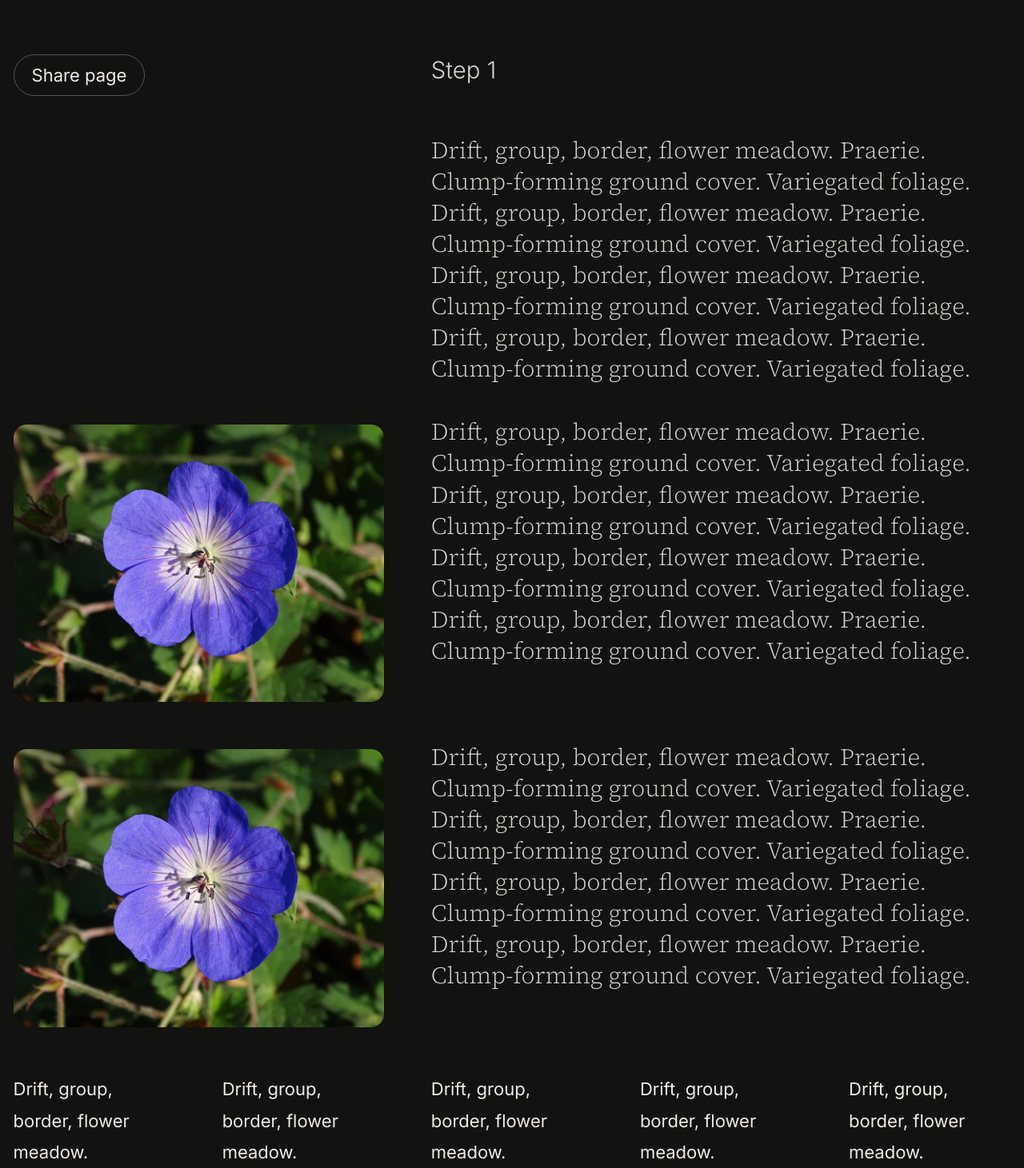
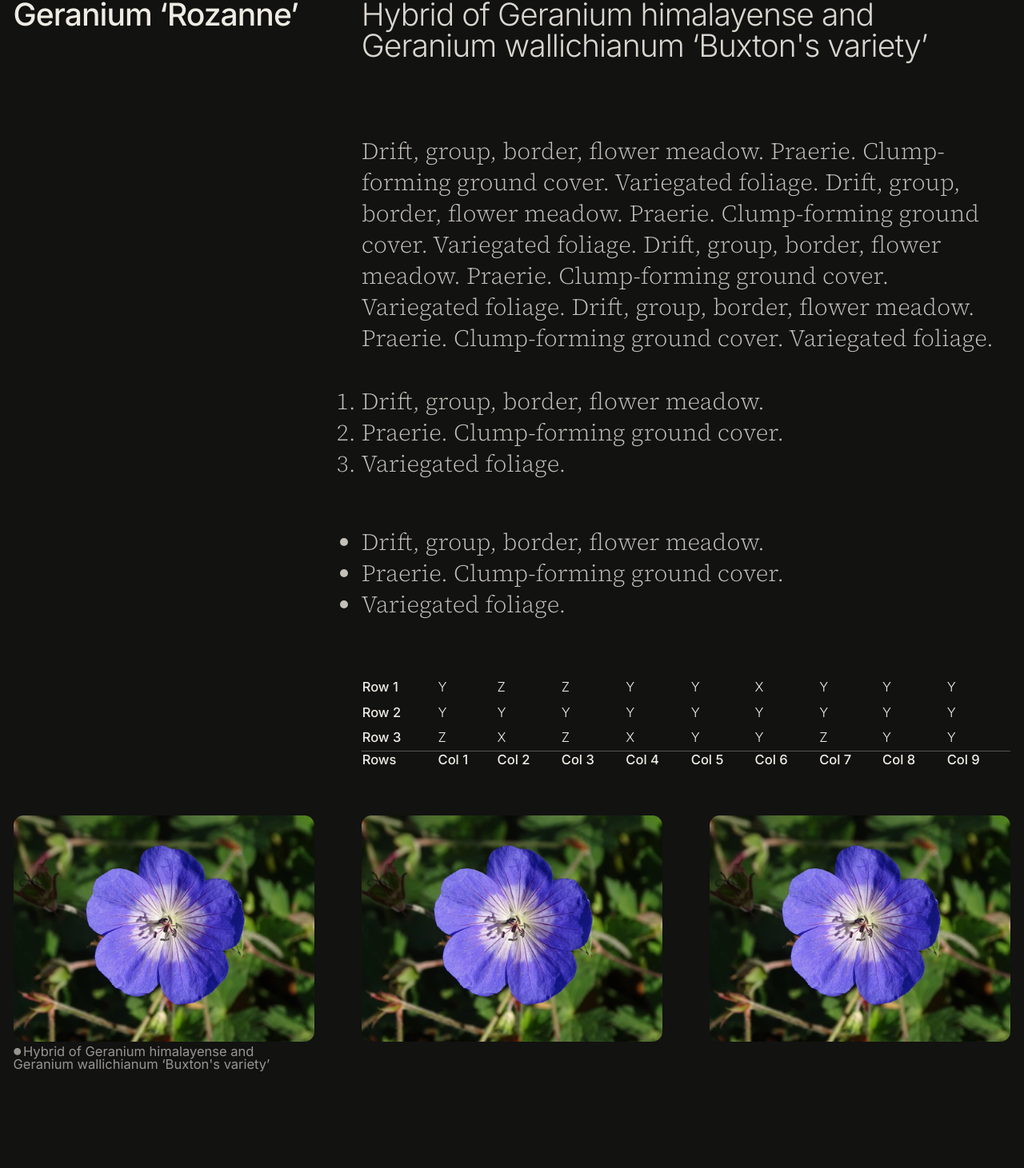
Before and after one commit to bobbyvanrijn/hardyards, a Next.js app: page /playground in a window 1280 px wide. Shown: the part 189-1650 px from the top of the page at 80% size. After the commit the page ends 1529 px from the top, so only its background shows below. Built offline with nearby package versions, Linux system fonts and the light colour scheme.

Commit message:
feature: Big ole tweak

```diff
--- a/components/Carousel.module.css
+++ b/components/Carousel.module.css
@@ -1,6 +1,6 @@
 .carousel {
     display: flex;
-    gap: var(--scale-8);
+    gap: var(--scale-9);
 
     list-style: none;
     margin-block: 0;
@@ -21,7 +21,7 @@
 
 .carousel__item {
     flex: 0 0 auto;
-    width: clamp(18rem, 40vw, 30rem);
+    width: clamp(16rem, 40vw, 30rem);
 
     position: relative;
     z-index: 1;
@@ -37,7 +37,7 @@
     aspect-ratio: 3/4;
     width: 100%;
     height: auto;
-    border-radius: var(--scale-5);
+    border-radius: var(--scale-6);
 }
 
 .carousel__title {
--- a/components/Navigation.js
+++ b/components/Navigation.js
@@ -28,7 +28,7 @@ export default function Navigation() {
                 </li>
             </ul>
 
-
+            <div className='body-text'>
                 <div>
                     © 2023. All rights reserved.
                 </div>
@@ -38,6 +38,7 @@ export default function Navigation() {
                 <div>
                     Typeset in Source Serif 4 by Frank Grießhammer and Inter by Rasmus Andersson.
                 </div>
+            </div>
         </nav>
     )
 }
--- a/components/Navigation.module.css
+++ b/components/Navigation.module.css
@@ -8,14 +8,15 @@
 
     --leading-lineheight: var(--type-xl);
     font-size: var(--type-xl);
-    font-weight: 300;
+    font-weight: 250;
+    letter-spacing: -.05em;
     line-height: 1.15;
     margin-block: var(--scale-1);
 }
 
 .navigation a {
     display: block;
-    margin-top: var(--scale-5);
+    margin-top: var(--scale-6);
 }
 
 .navigation sup {
@@ -24,6 +25,6 @@
     margin-top: -4rem;
 
     font-size: .5em;
-    font-weight: 500;
-    opacity: var(--alpha-5);
+    font-weight: 400;
+    opacity: var(--alpha-7);
 }
--- a/pages/playground.module.css
+++ b/pages/playground.module.css
@@ -1,86 +1,131 @@
-.playground {
-    --grid-unit: var(--scale-4);
+.grid {
+    --grid-unit: var(--type-md);
+    --leading-lineheight: var(--grid-unit);
 
     display: grid;
     gap: calc(var(--grid-unit) * 1.5);
     line-height: var(--grid-unit);
 
-    padding: 0 var(--scale-7) var(--scale-7);
-    /* background: rgb(var(--white));
-    color: rgb(var(--black)); */
+    margin: var(--scale-7);
 
-    /* padding-top: var(--scale-5); */
-    /* border-top: 1px solid rgb(var(--white) / var(--alpha-3)); */
-
-    /* background-image: linear-gradient(red 0%, red 5%, transparent 5%, transparent 50%, red 50%, red 52.5%, transparent 52.5%, transparent); */
+    /* background-image: linear-gradient(red 0%, red 5%, transparent 5%, transparent 50%, red 50%, red 52.5%, transparent 52.5%, transparent);
     background-size: 100% var(--grid-unit);
     background-position: 0 var(--grid-unit);
-    background-repeat: repeat;
+    background-repeat: repeat; */
+}
+
+.grid__field {
+    --leading-lineheight: var(--grid-unit);
+    line-height: var(--grid-unit);
+    padding: 0;
+    margin: 0;
 }
 
 @media screen and (min-width: 50rem) {
-    .playground {
-        grid-template-columns: repeat(5, 1fr);
+    .grid {
+        grid-template-columns: 2fr 2fr 2fr;
+        grid-auto-rows: minmax(calc(var(--leading-lineheight) * 3), auto);
+    }
+
+    .grid__field[grid-area='1'] {
+        grid-column: 1;
+    }
+
+    .grid__field[grid-area='2'] {
+        grid-column: 2;
+    }
+
+    .grid__field[grid-area='3'] {
+        grid-column: 3;
+    }
+
+    .grid__field[grid-area='2/3'] {
+        grid-column: 2/4;
+    }
+
+    .grid__field[grid-area='1/3'] {
+        grid-column: 1/4;
     }
 }
 
-.playground h1, .playground h2, .playground h3 {
-    line-height: inherit;
-}
-
-.playgroundTitle {
-    --leading-lineheight: var(--grid-unit);
-
-    font-size: var(--type-md);
-    font-weight: 550;
-    letter-spacing: -.025em;
-
-    margin-bottom: calc(var(--grid-unit) / 2);
-}
-
-.playground img {
-    border-radius: var(--scale-7);
+.grid img {
+    border-radius: var(--scale-8);
     display: block;
     max-width: 100%;
-    height: 100%;
     object-fit: cover;
 }
 
-@media screen and (min-width: 50rem) {
-    .playground img {
-        grid-column: 1/3;
+@media screen and (max-width: 50rem) {
+    .grid img {
+        max-height: 10rem;
+    }
+
+    .grid ol, .grid ul {
+        margin-left: .9em;
     }
 }
 
-.playgroundParagraph {
-    --leading-lineheight: var(--grid-unit);
-
-    line-height: var(--leading-lineheight);
-    font-size: var(--type-sm);
-    font-weight: 350;
-
-    /* margin-top: calc(var(--grid-unit) / 6); */
-    font-variation-settings: 'opsz' 45;
-    margin-bottom: 0;
-    opacity: var(--alpha-9);
+@media screen and (min-width: 50rem) {
+    .grid img {
+        height: 100%;
+    }
 }
 
-.playgroundLead {
-    --leading-lineheight: var(--grid-unit);
-    font-size: var(--type-md);
-    font-weight: 350;
-    letter-spacing: -.025em;
-    line-height: var(--grid-unit);
-
-    /* font-variation-settings: 'opsz' 50; */
-    /* margin-bottom: calc(var(--grid-unit) / 2); */
-    opacity: var(--alpha-9);
+.grid figure {
+    position: relative;
 }
 
+.grid figcaption {
+    font-size: var(--type-xxs);
+    line-height: 1;
+    line-clamp: 2;
+
+    margin-top: .25em;
+
+    opacity: var(--alpha-6);
+}
+
+.grid figcaption:before {
+    display: inline-block;
+    content: '●';
+    vertical-align: middle;
+    font-size: 1.25em;
+    margin-top: -.4em;
+    margin-bottom: -.2em;
+    margin-left: -.05em;
+    margin-right: .05em;
+}
 
 @media screen and (min-width: 50rem) {
-    .playgroundParagraph,
-    .playgroundLead {
-        grid-column: 3/6;
+    .grid figcaption {
+        position: absolute;
+        top: 100%;
+        left: 0;
+
+        display: -webkit-box;
+        -webkit-line-clamp: 2;
+        -webkit-box-orient: vertical;
+        overflow: hidden;
     }
 }
+
+.grid table {
+    font-size: var(--type-xxs);
+    border-collapse: collapse;
+    border-color: rgb(var(--foreground) / var(--alpha-4));
+    font-weight: var(--font-weight-normal);
+    line-height: 1.2em;
+}
+
+.grid th {
+    text-align: left;
+    font-weight: var(--font-weight-bold);
+}
+
+.grid tfoot th {
+    border-top: 1px solid rgb(var(--foreground) / var(--alpha-3));
+}
+
+.grid thead th {
+    border-bottom: 1px solid rgb(var(--foreground) / var(--alpha-3));
+}
--- a/pages/playground.tsx
+++ b/pages/playground.tsx
@@ -7,48 +7,145 @@ import styles from './playground.module.css';
 export default function Playground() {
     const router = useRouter();
 
-    async function share() {
-        const sharable = {
-            title: 'Playground',
-            text: 'Description',
-            url: router.route
-        };
+    async function share(
+        sharable: {
+            title: string,
+            description: string,
+            url: string
+        }
+    ) {
         try {
             await navigator.share( sharable );
         } catch (err) {
             console.error(err);
         }
     }
+
     return (
         <>
-            <HeaderSpacer />
-            <div className={styles.playground}>
-                <div className={styles.playgroundTitle}>
-                    <div className='trim-both'>
+            <div className={styles.grid}>
+                <HeaderSpacer />
+
+                <div className={styles.grid__field} grid-area='1'>
+                    <h1 className='trim-both'>
                         Geranium ‘Rozanne’
-                    </div>
+                    </h1>
                 </div>
 
-                <p className={`${styles.playgroundLead} trim-both trim-both--source`}>
+                <p
+                    className={`${styles.grid__field} lead trim-both`}
+                    grid-area='2/3'
+                >
                     Hybrid of Geranium himalayense and Geranium wallichianum ‘Buxton&apos;s variety’
                 </p>
-                <div>
-                    <div onClick={share} className='pill'>
-                        <div className='trim-both'>Share page</div>
-                    </div>
-                </div>
 
-                {/* FIELD */}
-                <div className={`${styles.playgroundParagraph}`}>
-                    Step 1
-                </div>
-
-                <p className={`${styles.playgroundParagraph} body-text trim-both trim-both--source`}>
+                <p
+                    className={`${styles.grid__field} body-text trim-both trim-both--source`}
+                    grid-area='2/3'
+                >
                     Drift, group, border, flower meadow. Praerie. Clump-forming ground cover. Variegated foliage. Drift, group, border, flower meadow. Praerie. Clump-forming ground cover. Variegated foliage. Drift, group, border, flower meadow. Praerie. Clump-forming ground cover. Variegated foliage. Drift, group, border, flower meadow. Praerie. Clump-forming ground cover. Variegated foliage.
                 </p>
-                {/* / FIELD */}
 
-                <Image
+                <ol
+                    className={`${styles.grid__field} body-text trim-both trim-both--source`}
+                    grid-area='2/3'
+                >
+                    <li>Drift, group, border, flower meadow.</li>
+                    <li>Praerie. Clump-forming ground cover.</li>
+                    <li>Variegated foliage.</li>
+                </ol>
+
+                <ul
+                    className={`${styles.grid__field} body-text trim-both trim-both--source`}
+                    grid-area='2/3'
+                >
+                    <li>Drift, group, border, flower meadow.</li>
+                    <li>Praerie. Clump-forming ground cover.</li>
+                    <li>Variegated foliage.</li>
+                </ul>
+
+                <table
+                    className={`${styles.grid__field}`}
+                    grid-area='2/3'
+                    summary="Meaningless data, but table used to test TFOOT behavior in user agents"
+                >
+                    <tfoot>
+                        <tr>
+                            <th>Rows</th>
+                            <th>Col 1</th>
+                            <th>Col 2</th>
+                            <th>Col 3</th>
+                            <th>Col 4</th>
+                            <th>Col 5</th>
+                            <th>Col 6</th>
+                            <th>Col 7</th>
+                            <th>Col 8</th>
+                            <th>Col 9</th>
+                        </tr>
+                    </tfoot>
+
+                    <tbody>
+                        <tr>
+                            <th>Row 1</th>
+                            <td>Y</td>
+                            <td>Z</td>
+                            <td>Z</td>
+                            <td>Y</td>
+                            <td>Y</td>
+                            <td>X</td>
+                            <td>Y</td>
+                            <td>Y</td>
+                            <td>Y</td>
+                        </tr>
+
+                        <tr>
+                            <th>Row 2</th>
+                            <td>Y</td>
+                            <td>Y</td>
+                            <td>Y</td>
+                            <td>Y</td>
+                            <td>Y</td>
+                            <td>Y</td>
+                            <td>Y</td>
+                            <td>Y</td>
+                            <td>Y</td>
+                        </tr>
+
+                        <tr>
+                            <th>Row 3</th>
+                            <td>Z</td>
+                            <td>X</td>
+                            <td>Z</td>
+                            <td>X</td>
+                            <td>Y</td>
+                            <td>Y</td>
+                            <td>Z</td>
+                            <td>Y</td>
+                            <td>Y</td>
+                        </tr>
+                    </tbody>
+                </table>
+
+                <figure
+                    className={styles.grid__field}
+                    grid-area='1'
+                >
+                    <Image
+                        src={'/images/geranium-rozanne.webp'}
+                        sizes='(max-width: 768px) 100vw, (max-width: 1200px) 50vw, 33vw'
+                        alt="Featured image"
+                        height={800}
+                        width={1416}
+                    />
+
+                    <figcaption>
+                        Hybrid of Geranium himalayense and Geranium wallichianum ‘Buxton&apos;s variety’
+                    </figcaption>
+                </figure>
+
+               <Image
+                    className={styles.grid__field}
+                    grid-area='2'
                     src={'/images/geranium-rozanne.webp'}
                     sizes='(max-width: 768px) 100vw, (max-width: 1200px) 50vw, 33vw'
                     alt="Featured image"
@@ -56,36 +153,15 @@ export default function Playground() {
                     width={1416}
                 />
 
-                <p className={`${styles.playgroundParagraph} body-text trim-both trim-both--source`}>
-                    Drift, group, border, flower meadow. Praerie. Clump-forming ground cover. Variegated foliage. Drift, group, border, flower meadow. Praerie. Clump-forming ground cover. Variegated foliage. Drift, group, border, flower meadow. Praerie. Clump-forming ground cover. Variegated foliage. Drift, group, border, flower meadow. Praerie. Clump-forming ground cover. Variegated foliage.
-                </p>
-
                 <Image
+                    className={styles.grid__field}
+                    grid-area='3'
                     src={'/images/geranium-rozanne.webp'}
                     sizes='(max-width: 768px) 100vw, (max-width: 1200px) 50vw, 33vw'
                     alt="Featured image"
                     height={800}
                     width={1416}
                 />
-
-                <p className={`${styles.playgroundParagraph} body-text trim-both trim-both--source`}>
-                    Drift, group, border, flower meadow. Praerie. Clump-forming ground cover. Variegated foliage. Drift, group, border, flower meadow. Praerie. Clump-forming ground cover. Variegated foliage. Drift, group, border, flower meadow. Praerie. Clump-forming ground cover. Variegated foliage. Drift, group, border, flower meadow. Praerie. Clump-forming ground cover. Variegated foliage.
-                </p>
-                <div>
-                    Drift, group, border, flower meadow.
-                </div>
-                <div>
-                    Drift, group, border, flower meadow.
-                </div>
-                <div>
-                    Drift, group, border, flower meadow.
-                </div>
-                <div>
-                    Drift, group, border, flower meadow.
-                </div>
-                <div>
-                    Drift, group, border, flower meadow.
-                </div>
             </div>
         </>
     )
--- a/styles/globals.css
+++ b/styles/globals.css
@@ -2,6 +2,8 @@
     /* Colors, warm tint */
     --black: 18 18 17;
     --white: 239 236 228;
+
+    --red: 226 68 32;
 
     --foreground: var(--white);
     --background: var(--black);
@@ -56,19 +58,20 @@
     /* Responsive font-sizes: min, base, max */
     --type-xxl: clamp(var(--scale-2), 9vw, var(--scale-1));
     --type-xl: clamp(var(--scale-3), 7vw, var(--scale-2));
-    --type-lg: clamp(var(--scale-5), 7vw, var(--scale-3));
-    --type-md: clamp(var(--scale-5), 4.5vw, var(--scale-4));
+    --type-lg: clamp(var(--scale-5), 5vw, var(--scale-3));
+    --type-md: clamp(var(--scale-5), 5vw, var(--scale-4));
     --type-sm: clamp(var(--scale-6), 3.5vw, var(--scale-5));
     --type-xs: clamp(var(--scale-7), 3vw, var(--scale-6));
     --type-xxs: clamp(var(--scale-8), 2.75vw, var(--scale-7));
+    --type-xxxs: clamp(var(--scale-9), 2vw, var(--scale-8));
 
-    --font-weight-normal: 350;
-    --font-weight-bold: 450;
+    --font-weight-normal: 300;
+    --font-weight-bold: 475;
 
     --leading-lineheight: 2rem;
 
-    --logo-height: clamp(var(--scale-4), 7vw, var(--scale-3));
-    --header-height: calc(var(--logo-height) + var(--scale-5) + var(--scale-5));
+    --logo-height: var(--type-sm);
+    --header-height: calc(var(--logo-height) + var(--scale-7) + var(--scale-7));
 }
 
 html,
@@ -104,38 +107,22 @@ a {
     html {
         color-scheme: dark;
     }
-    body {
-    }
-}
-
-h1, h2, h3, h4, h5 {
-    margin-block: 0;
-    font-weight: 500;
 }
 
 h1 {
-    font-size: var(--type-xxl);
-    font-weight: 250;
+    font-size: var(--type-md);
+    margin-top: 0;
+    margin-bottom: 1.333em;
+
+    font-weight: var(--font-weight-bold);
+    letter-spacing: -.025em;
 }
 
-h2 {
-    font-size: var(--type-xl);
-}
-
-h3 {
-    font-size: var(--type-lg);
-}
-
-h4 {
-    font-size: var(--type-md);
-}
-
-h5 {
-    font-size: var(--type-xs);
-    text-transform: uppercase;
-    font-weight: 300;
-    letter-spacing: .125em;
-    color: rgb(var(--foreground) / var(--alpha-7));
+h2, h3, h4, h5 {
+    font-size: var(--type-sm);
+    margin-top: 0;
+    margin-bottom: 1.333em;
+    font-weight: var(--font-weight-normal);
 }
 
 p {
@@ -155,12 +142,22 @@ figcaption {
     padding: 0 var(--scale-7);
 }
 
+.lead {
+    font-size: var(--type-md);
+    font-weight: var(--font-weight-normal);
+    letter-spacing: -.025em;
+
+    opacity: var(--alpha-9);
+}
+
 .body-text {
     font-family: var(--font-source-serif);
-    font-weight: 375;
+    font-size: var(--type-sm);
+    font-weight: 350;
 
-    font-optical-sizing: auto;
-    font-variation-settings: 'opsz' 30;
+    font-variation-settings: 'opsz' 45;
+    margin-bottom: 0;
+    opacity: var(--alpha-8);
 }
 
 /* Utilities */
```
Also changed, not shown: components/Header.module.css (+15 -8 lines). Lines whose indentation alone changed are shown as unchanged.
